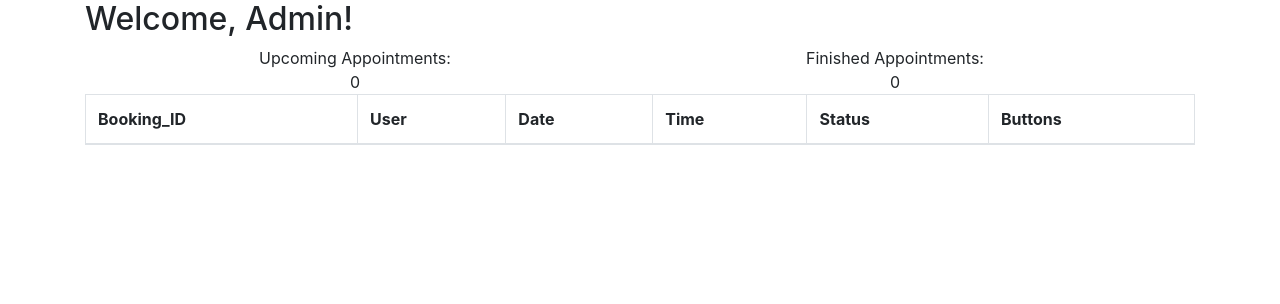
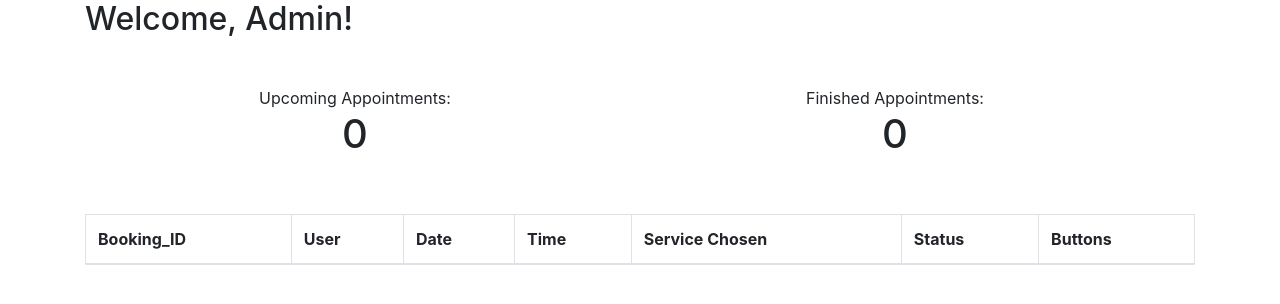
Before and after one commit to RockyBalbonys/SalonAppointmentSystem, a PHP site: page /adminpage.php in a window 1280 px wide. Shown: the part 40-344 px from the top of the page. Run offline with PHP 8.4, Linux system fonts and the light colour scheme; the visitor is signed in with stand-in values (Sample User, id 1); data that the repository does not hold is empty.

Commit message:
updates booking status

```diff
--- a/admin/adminpage.php
+++ b/admin/adminpage.php
@@ -23,10 +23,10 @@
             <div class="h2">
                 Welcome, Admin!
             </div>
-            <div class="container row text-center">
+            <div class="container row text-center mt-5 mb-5">
                 <div class="text-center col-6">
                     Upcoming Appointments:
-                    <div class="text-center"><?php
+                    <div class="text-center h1"><?php
                     $countActive = "SELECT COUNT(*) AS row_count
                    FROM `tbl_bookings`
                    WHERE booking_status = 1";
@@ -52,7 +52,7 @@
                 </div>
                 <div class="text-center col-6">
                     <div class="text-center "></div>Finished Appointments:
-                    <div><?php
+                    <div class="h1"><?php
                     $countActive = "SELECT COUNT(*) AS row_count
                    FROM `tbl_history`
                    WHERE booking_status = 2";
@@ -80,9 +80,13 @@
             <div>
                 <?php
                     $selectAllAppointments = "SELECT * FROM tbl_bookings
-                     JOIN tbl_users
-                     ON tbl_bookings.booking_user = tbl_users.user_id
-                     ORDER BY booking_date ASC, booking_time ASC;";
+                    JOIN tbl_users
+                    ON tbl_bookings.booking_user = tbl_users.user_id
+                    JOIN tbl_booking_services
+                    ON tbl_bookings.booking_service = tbl_booking_services.service_id
+                    JOIN tbl_booking_status
+                    ON tbl_bookings.booking_status = tbl_booking_status.booking_status_id
+                    ORDER BY booking_date ASC, booking_time ASC;";
 
                     $query = mysqli_query($conn, $selectAllAppointments);
 
@@ -94,6 +98,7 @@
                                            <th>User</th>
                                            <th>Date</th>
                                            <th>Time</th>
+                                           <th>Service Chosen</th>
                                            <th>Status</th>
                                            <th>Buttons</th>
                                        </tr>
@@ -108,6 +113,7 @@
                                echo '<td>' .  $formattedDate . '</td>';
                                $formattedTime = date('h:i A', strtotime($row["booking_time"]));
                                echo '<td>' . $formattedTime . '</td>';
+                               echo '<td>' . $row["service"] . '</td>';
                                echo '<td>' . $row["booking_status"] . '</td>';
                                echo '<td>' . "<div class='btn delete-btn btn-primary'>Done</div>" . '</td>';
                                echo '</tr>';
```
